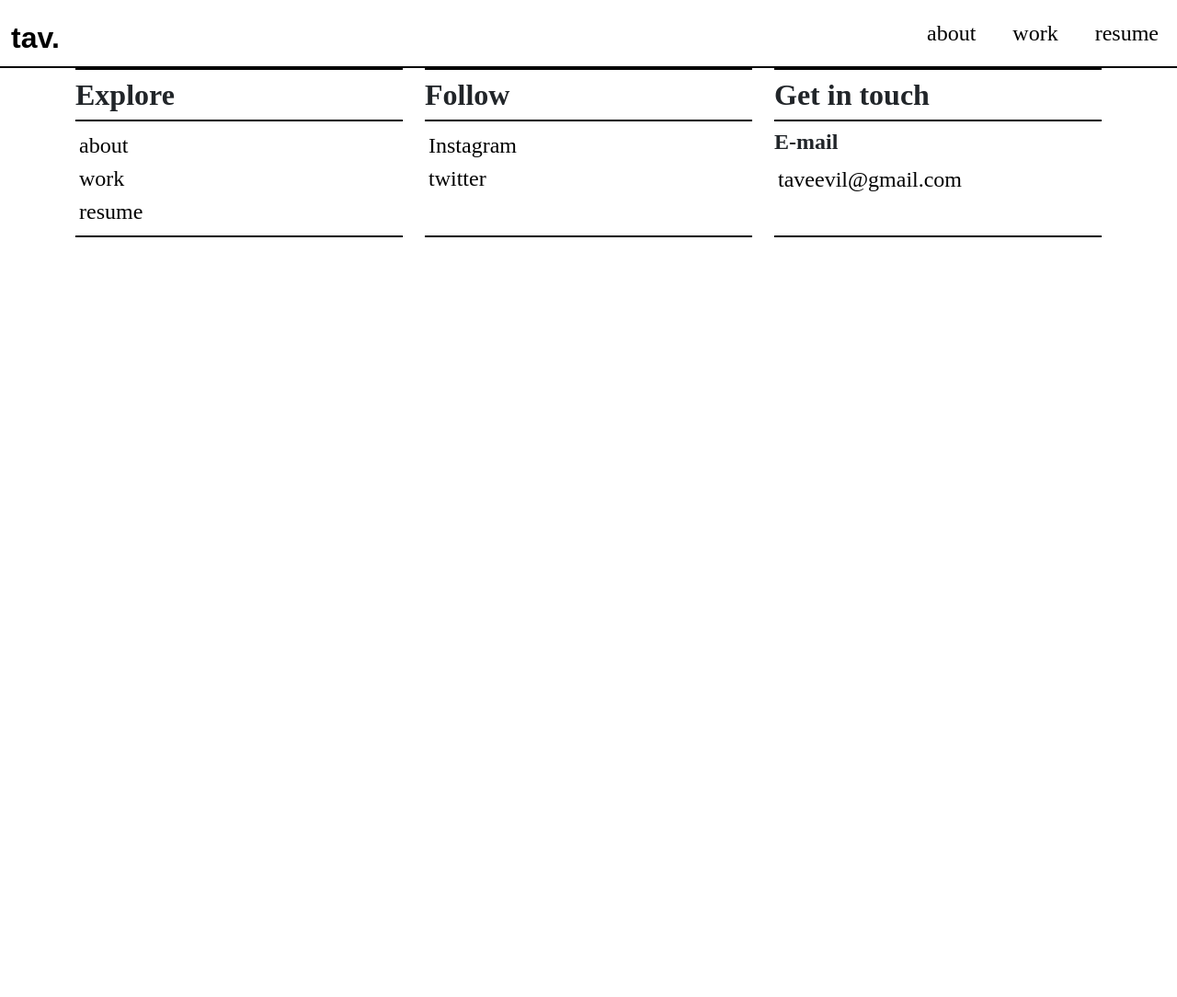
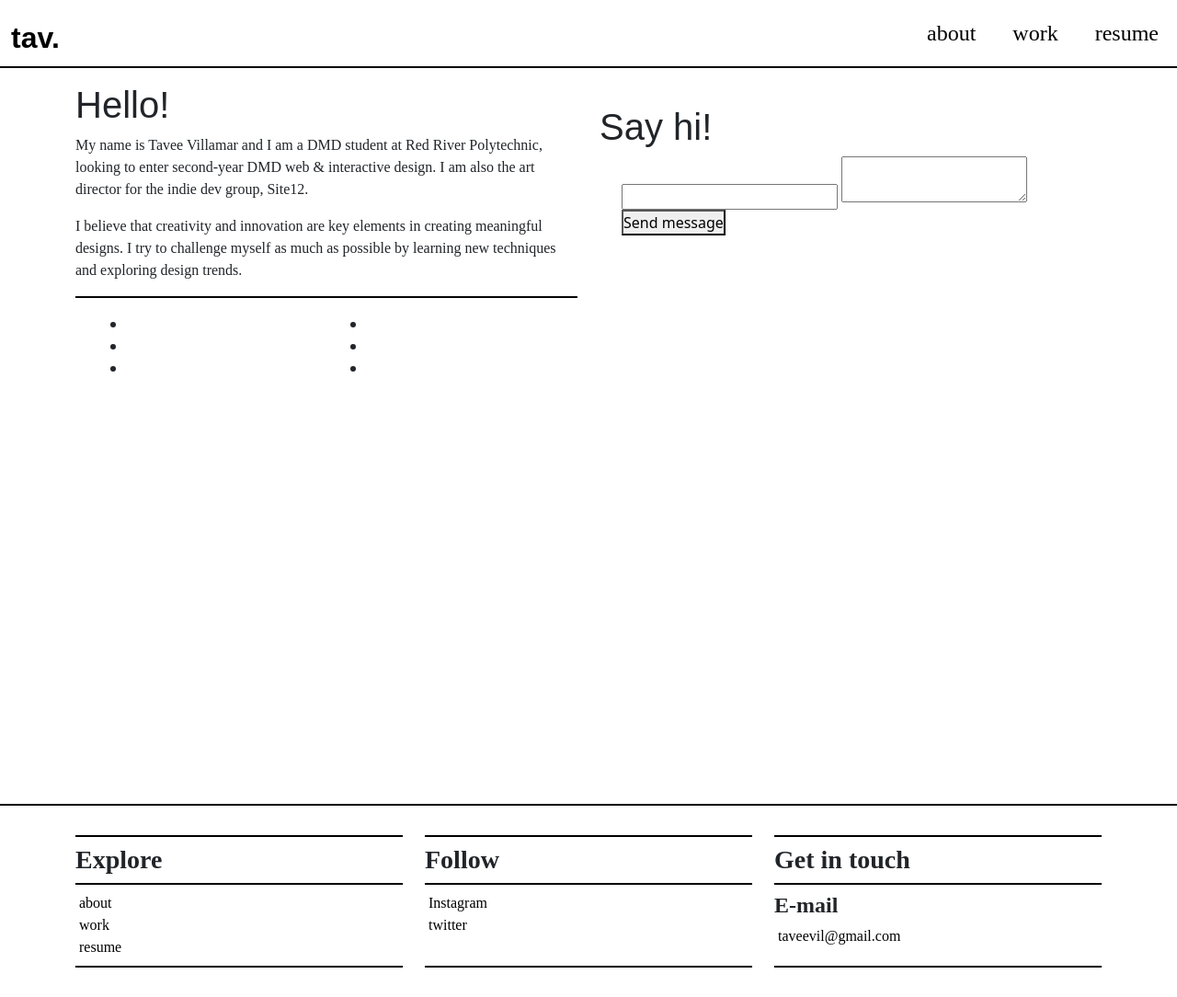
Before and after one commit to Taveevil/Taveevil.github.io, a PHP site: page / in a window 1280 px wide. Shown: the whole page at 92% size. Before the commit the page ends 258 px from the top, so only its background shows below. Run offline with PHP 8.4, Linux system fonts and the light colour scheme; some web fonts are replaced.

Commit message:
font sizes

```diff
--- a/index.html
+++ b/index.html
@@ -32,8 +32,52 @@
     </div>
 </nav>
 
-<div class="container">
-
+<div id="block" class="container">
+    <div class="row">
+        <div class="col">
+            <div class="section">
+                <div class="title"><h1>Hello!</h1></div>
+                <div class="content">
+                    <p>
+                        My name is Tavee Villamar and I am a DMD student at Red River Polytechnic, looking to enter second-year DMD web & interactive design. I am also the art director for the indie dev group, Site12.
+                    </p>
+                    <p>
+                        I believe that creativity and innovation are key elements in creating meaningful designs. I try to challenge myself as much as possible by learning new techniques and exploring design trends.
+                    </p>
+                    <div class="seperator"></div>
+                        <div class="container">
+                            <div class="row">
+                            <div class="col">
+                                <ul>
+                                    <li></li>
+                                    <li></li>
+                                    <li></li>
+                                </ul>
+                            </div>
+                            <div class="col">
+                                <ul>
+                                    <li></li>
+                                    <li></li>
+                                    <li></li>
+                                </ul>
+                            </div>
+                        </div>
+                    </div>
+                </div>
+            </div>
+        </div>
+        <div class="col">
+            <img class="about-img">
+            <h1>Say hi!</h1>
+            <form>
+                <div class="container-fluid">
+                    <input type="text">
+                    <textarea></textarea>
+                    <button type="submit">Send message</button>
+                </div>
+            </form>
+        </div>
+    </div>
 </div>
 
 <footer>
--- a/template/css/style.css
+++ b/template/css/style.css
@@ -19,6 +19,21 @@ h1, .nav-title{
     font-weight: 600;
     font-style: normal;
     font-size:3rem;
+}
+
+h3{
+    font-size:1.5rem;
+}
+
+h4{
+    font-size:1rem;
+}
+
+p{
+    font-family: "playfair-display", serif;
+    font-weight: 400;
+    font-style: normal;
+
 }
 
 .navbar{
@@ -132,6 +147,10 @@ a:hover {
     margin-top:33%;
 }
 
+.container{
+    padding:1rem;
+}
+
 .seperator{
     background-color:black;
     height:2px;
@@ -152,20 +171,26 @@ a:hover {
 }
 
 footer{
-    height:fit-content
+    height:fit-content;
+    border-top: 2px solid black;
+    padding:1rem;
 }
 
 footer h3{
     font-family: "playfair-display", serif;
     font-weight: 600;
     font-style: normal;
-    font-size: 2rem;
     margin-top: 0.5rem;
 }
 
 #footer-links a{
-    color:white;
     text-decoration: none;
+    font-size:1rem;
+}
+
+#block{
+    height:100vh;
+
 }
 
 @media screen and (max-width:960px) {
```
